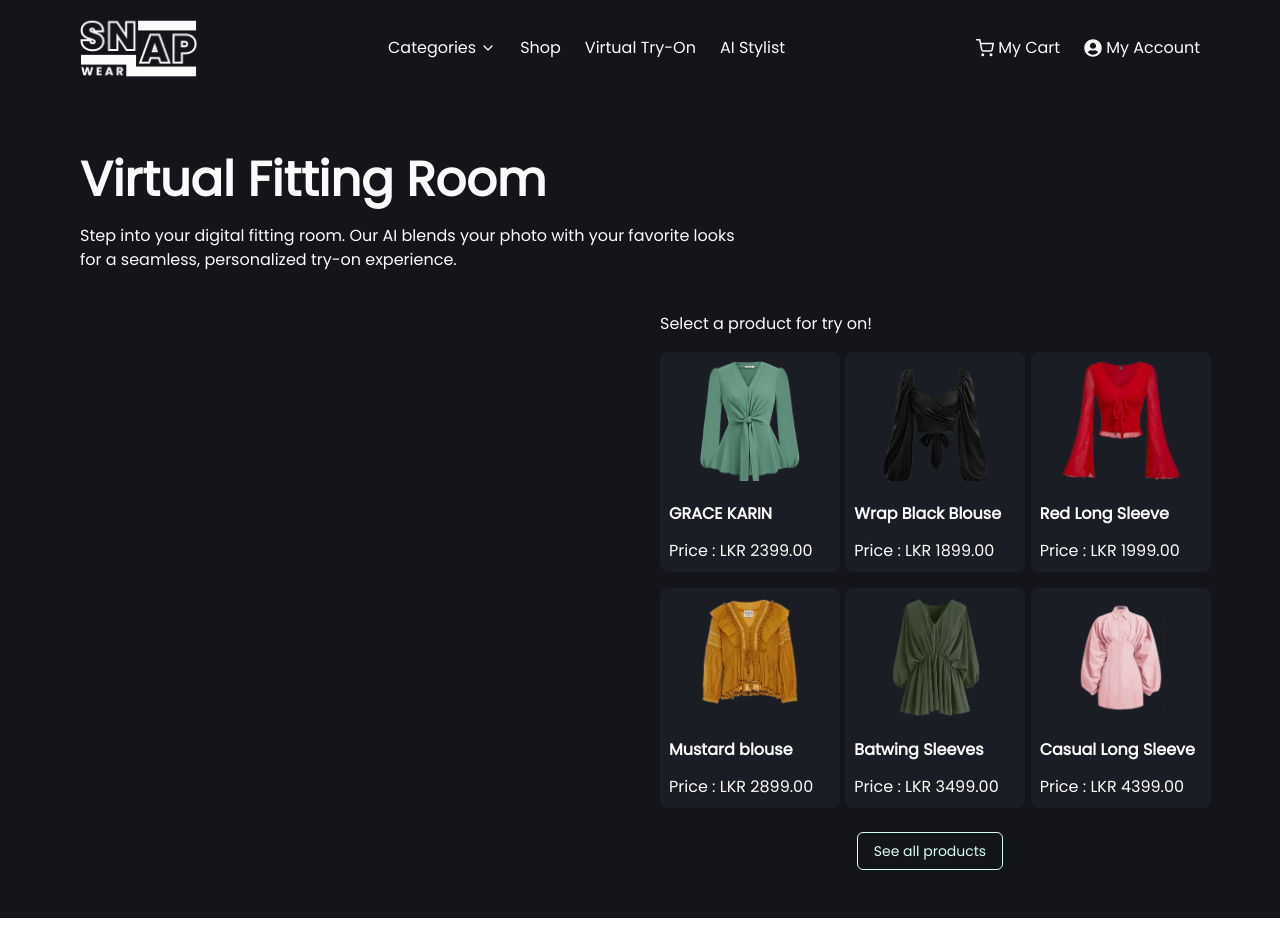
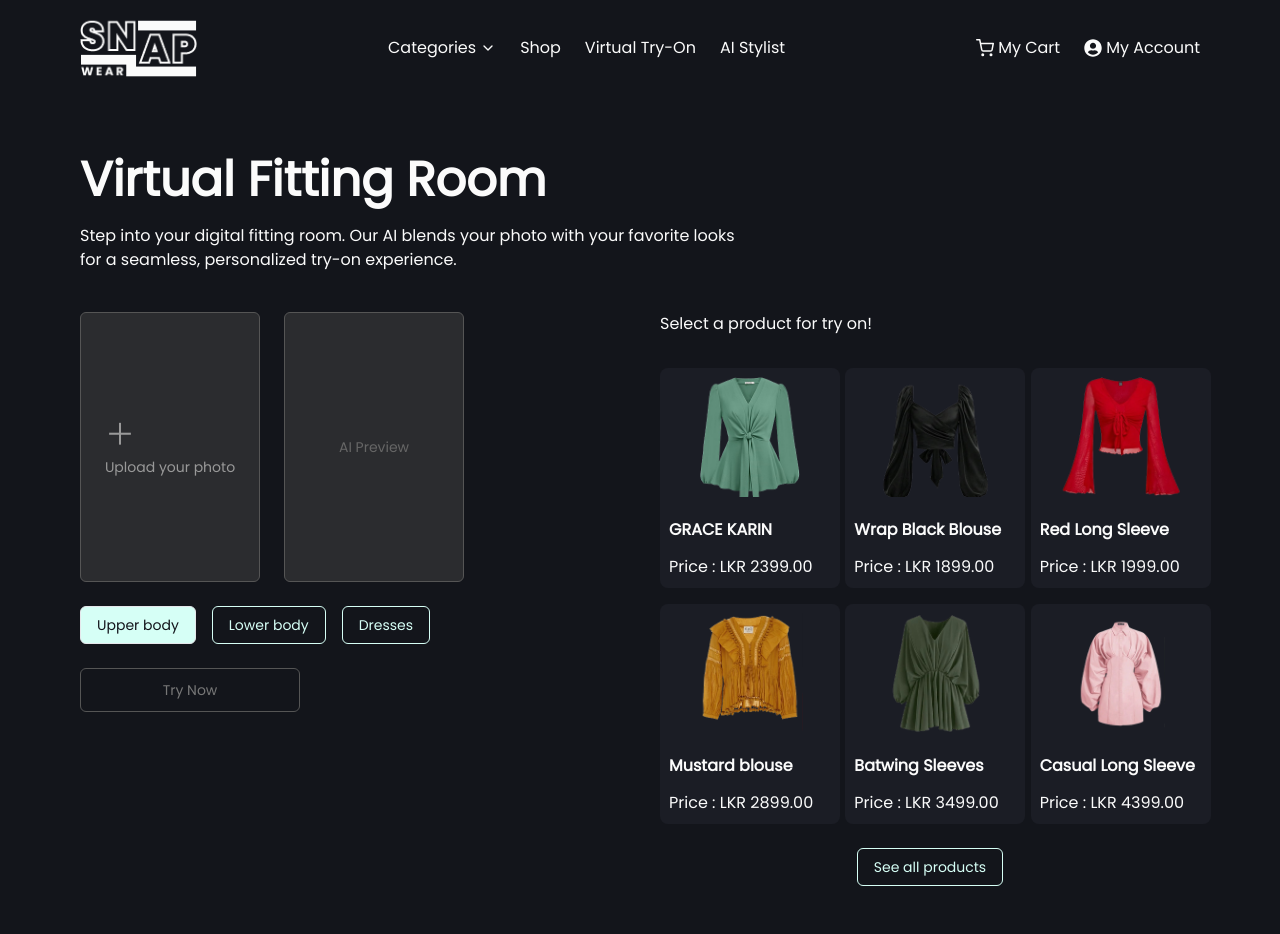
Before and after one commit to Nimnaka00/snapwear-frontend, a React (Vite) app in the folder snapwear-frontend/: page /tryon in a window 1280 px wide. Built offline with nearby package versions, Linux system fonts and the light colour scheme.

Commit message:
Update TryOn.jsx

```diff
--- a/snapwear-frontend/src/components/TryOn.jsx
+++ b/snapwear-frontend/src/components/TryOn.jsx
@@ -1,5 +1,5 @@
 import { useState } from "react";
-import Products from "../components/Products"; // ✅ import Products
+import Products from "../components/Products"; // ✅ Import the Product List component
 
 const TryOn = () => {
   const [userPhoto, setUserPhoto] = useState(null);
@@ -18,23 +18,82 @@ const TryOn = () => {
       </p>
 
       <div className="flex flex-col lg:flex-row gap-10">
-        {/* Left Section */}
+        {/* Left: Upload + Result */}
         <div className="flex-1 space-y-6">
-          {/* Upload Photo */}
-          {/* ... upload user photo and Try Now button like before */}
+          <div className="flex gap-6">
+            {/* Upload Photo */}
+            <div className="w-[180px] h-[270px] bg-[#2b2c2f] rounded-md flex items-center justify-center border border-[#555] overflow-hidden">
+              {userPhoto ? (
+                <img src={userPhoto} alt="User" className="w-full h-full object-cover" />
+              ) : (
+                <label className="text-sm text-[#999] cursor-pointer">
+                  <div className="text-3xl">＋</div>
+                  <p className="text-center mt-1">Upload your photo</p>
+                  <input
+                    type="file"
+                    className="hidden"
+                    onChange={(e) =>
+                      setUserPhoto(URL.createObjectURL(e.target.files[0]))
+                    }
+                  />
+                </label>
+              )}
+            </div>
+
+            {/* Result Placeholder */}
+            <div className="w-[180px] h-[270px] bg-[#2b2c2f] rounded-md border border-[#555] flex items-center justify-center overflow-hidden">
+              {outputPhoto ? (
+                <img src={outputPhoto} alt="Output" className="w-full h-full object-cover" />
+              ) : (
+                <p className="text-sm text-[#666] text-center">AI Preview</p>
+              )}
+            </div>
+          </div>
+
+          {/* Body Type Buttons */}
+          <div className="flex gap-4">
+            {["Upper body", "Lower body", "Dresses"].map((part) => (
+              <button
+                key={part}
+                onClick={() => setBodyPart(part)}
+                className={`px-4 py-2 text-sm border rounded-md ${
+                  bodyPart === part
+                    ? "bg-[#D6FFF6] text-[#13151B]"
+                    : "border-[#D6FFF6] text-[#D6FFF6]"
+                }`}
+              >
+                {part}
+              </button>
+            ))}
+          </div>
+
+          {/* Try Now Button */}
+          <button
+            className={`mt-4 w-[220px] h-[44px] border rounded-md text-sm font-medium ${
+              userPhoto && selectedProduct
+                ? "text-[#FBFBFB] border-[#D6FFF6] hover:bg-[#D6FFF6] hover:text-[#13151B]"
+                : "border-[#555] text-[#777] cursor-not-allowed"
+            }`}
+            disabled={!userPhoto || !selectedProduct}
+            onClick={() =>
+              setOutputPhoto("/assets/ai/tryon-output.png") // Example placeholder
+            }
+          >
+            Try Now
+          </button>
         </div>
 
-        {/* Right Section: Product List */}
+        {/* Right: Product List */}
         <div className="flex-1">
-          <h2 className="text-base mb-4">Select a product for try on!</h2>
+          <h2 className="text-base mb-8">Select a product for try on!</h2>
 
-          {/* ✅ Insert Products component here */}
+          {/* ✅ Products Component */}
           <Products
+            selectedProduct={selectedProduct}
             onSelectProduct={setSelectedProduct}
-            selectedProduct={selectedProduct}
           />
 
-          {/* See all products link */}
+          {/* See All Products */}
           <div className="mt-6 flex justify-center">
             <a
               href="/shop"
```
